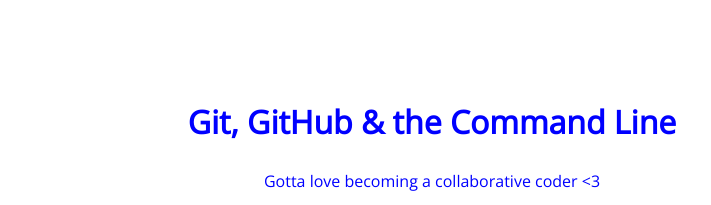
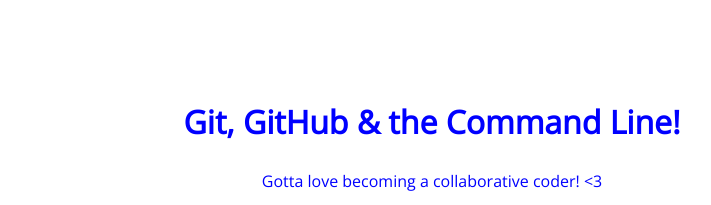
Before and after one commit to rmarcini/105-project, a plain HTML site: page index.html in a window 1280 px wide. Shown: the top 205 px of the page, without its empty margins (208-919 px from the left). Drawn offline with nearby package versions, Linux system fonts and the light colour scheme.

Commit message:
changed text

```diff
--- a/index.html
+++ b/index.html
@@ -8,8 +8,8 @@
 </head>
 <body>
 	<section>
-		<h1>Git, GitHub & the Command Line</h1>
-		<p>Gotta love becoming a collaborative coder <3</p>
+		<h1>Git, GitHub & the Command Line!</h1>
+		<p>Gotta love becoming a collaborative coder! <3</p>
 		<img src="img/happy-blue-robot.png">
 	</section>
 </body>
```
